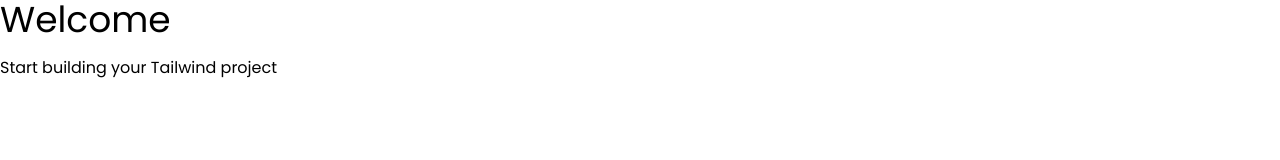
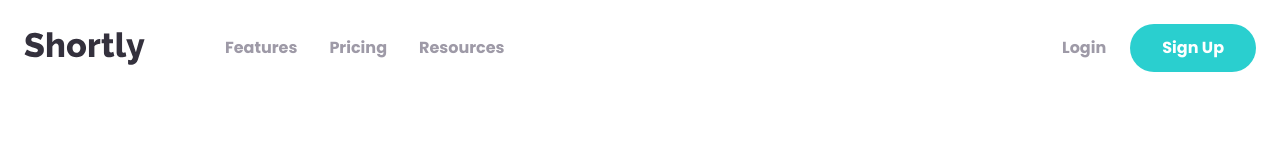
Before and after one commit to mez-chain/shortly, a website: page index.html in a window 1280 px wide. Drawn offline with Linux system fonts and the light colour scheme.

Commit message:
added navbar and its content

```diff
--- a/index.html
+++ b/index.html
@@ -19,7 +19,43 @@
     <title>Shortly</title>
   </head>
   <body>
-    <h1 class="text-4xl mb-4">Welcome</h1>
-    <p>Start building your Tailwind project</p>
+    <!-- Nav container -->
+    <nav class="relative container p-6 mx-auto">
+      <!-- Flex Container -->
+      <div class="flex items-center justify-between">
+        <!-- Logo/Menu Container -->
+        <div class="flex items-center space-x-20">
+          <!-- Logo -->
+          <img src="images/logo.svg" alt="" />
+
+          <!-- Menu -->
+          <div class="hidden space-x-8 font-bold lg:flex">
+            <a href="#" class="text-grayishViolet hover:text-veryDarkViolet"
+              >Features</a
+            >
+            <a href="#" class="text-grayishViolet hover:text-veryDarkViolet"
+              >Pricing</a
+            >
+            <a href="#" class="text-grayishViolet hover:text-veryDarkViolet"
+              >Resources</a
+            >
+          </div>
+        </div>
+
+        <!-- Buttons Container -->
+        <div class="hidden items-center space-x-6 font-bold lg:flex">
+          <!-- Button 1 -->
+          <a href="#" class="text-grayishViolet hover:text-darkViolet">Login</a>
+          <a
+            href="#"
+            class="text-white bg-cyan rounded-full px-8 py-3 hover:opacity-70"
+            >Sign Up</a
+          >
+        </div>
+
+        <!-- @todo Hamburger Button -->
+      </div>
+    </nav>
+    <!-- @todo Hamburger Menu -->
   </body>
 </html>
```
Also changed, not shown: css/style.css.
